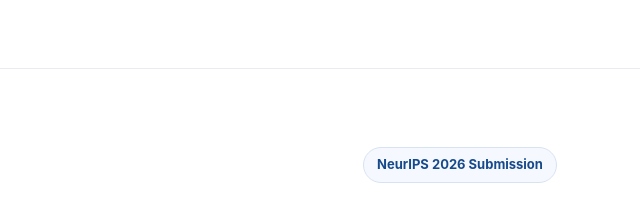
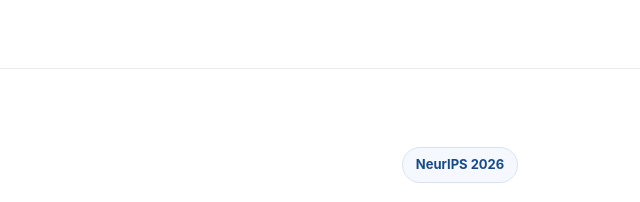
Before and after one commit to 2490o/CoCR, a plain HTML site: page index.html in a window 1280 px wide. Shown: the top 202 px of the page, 180-820 px from the left. Drawn offline with Linux system fonts and the light colour scheme.

Commit message:
Update index.html

```diff
--- a/index.html
+++ b/index.html
@@ -101,7 +101,7 @@ tr:last-child td{border-bottom:0}
 </div>
 </nav>
 <header class="hero container" id="top">
-<div class="venue">NeurIPS 2026 Submission</div>
+<div class="venue">NeurIPS 2026</div>
 <h1>Detect What You Need<span class="sub">Chain-of-Causal Reasoning for 3D Intent Grounding</span></h1>
 <div class="authors">
 <a href="https://openreview.net/profile?id=~Zihao_Zhang6" rel="noopener" target="_blank">Zihao Zhang</a>
```
